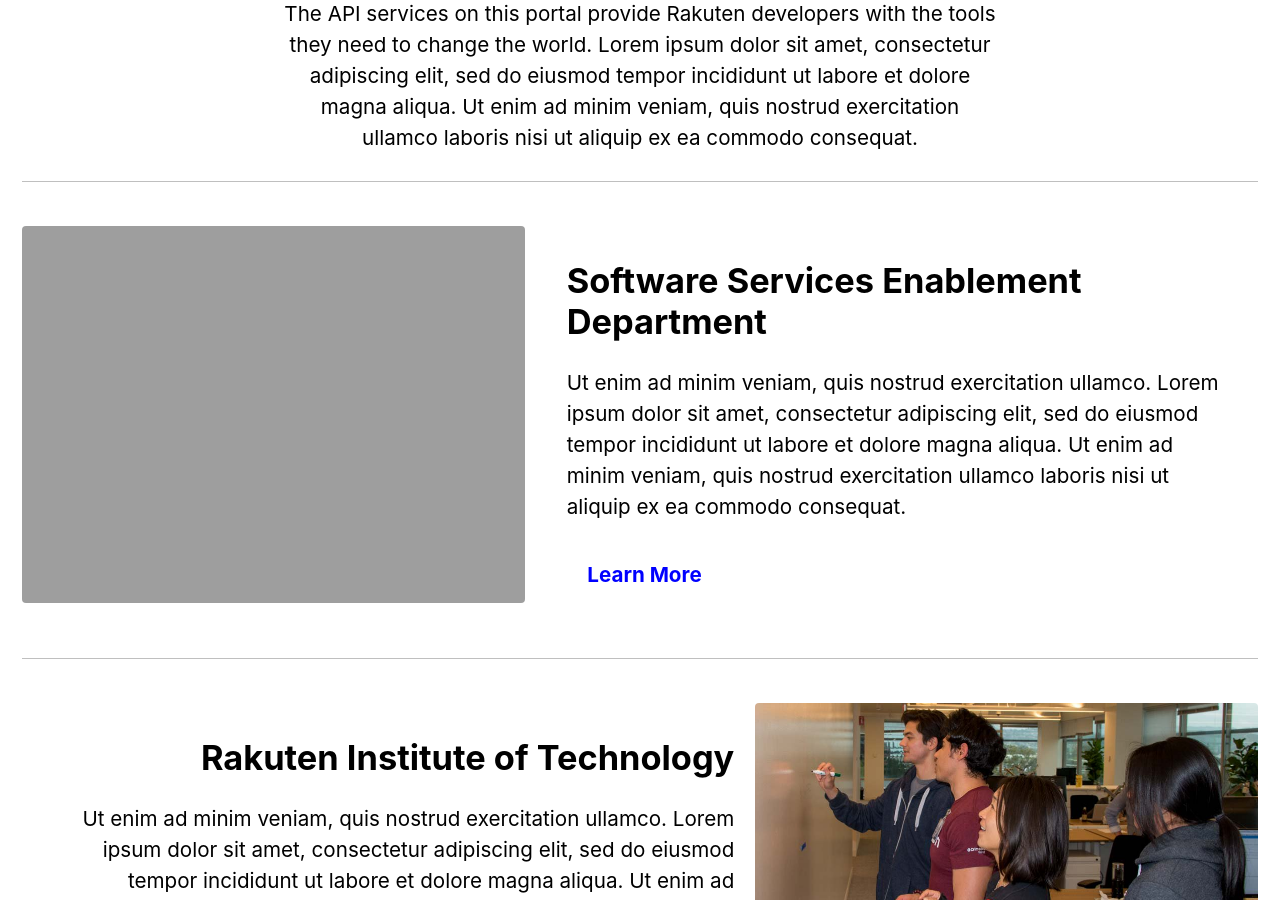
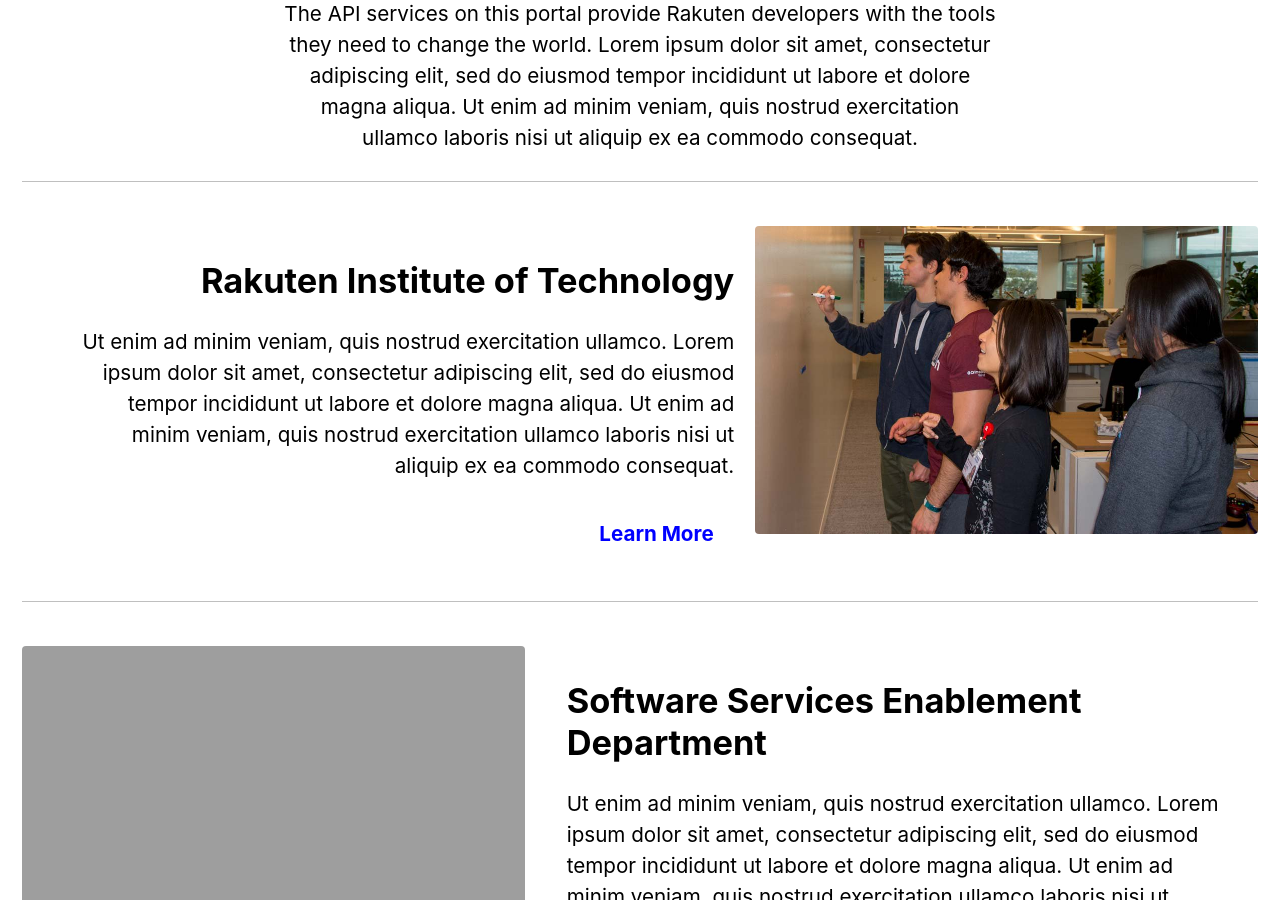
Before and after one commit to Nikko-Foti/devPortal, a Jekyll site: the page built from index.md, in a window 1280 px wide and 900 px high, scrolled down 435 px. Built offline with Jekyll 4.4.1, drawn with Linux system fonts in a browser that asks for light colours; part of the change alters nothing that is shown; some of the changed text lies outside the part shown.

Commit message:
changed order

```diff
--- a/_config.yml
+++ b/_config.yml
@@ -11,10 +11,10 @@ minimal_mistakes_skin    : "contrast" # "air", "contrast", "dark", "dirt", "mint
 locale                   : "en"
 title                    : "Rakuten Developers"
 title_separator          : "-"
-name                     : "Your Name"
+name                     : "Rakuten"
 description              : "An amazing website."
 url                      : # the base hostname & protocol for your site e.g. "https://mmistakes.github.io"
-baseurl                  : # the subpath of your site, e.g. "/blog"
+# baseurl                  : "devPortal"
 repository               : # GitHub username/repo-name e.g. "mmistakes/minimal-mistakes"
 teaser                   : # path of fallback teaser image, e.g. "/assets/images/500x300.png"
 # breadcrumbs            : false # true, false (default)
--- a/index.md
+++ b/index.md
@@ -1,8 +1,8 @@
 ---
 layout: splash
 header:
-    overlay_image: /assets/images/code.jpg
-    overlay_filter: "0.3"
+    overlay_image: /assets/images/desks.jpg
+    overlay_filter: "0.8"
 excerpt: Empowering the world
 intro:
 - excerpt: The API services on this portal provide Rakuten developers with the tools they need to change the world. Lorem ipsum dolor sit amet, consectetur adipiscing elit, sed do eiusmod tempor incididunt ut labore et dolore magna aliqua. Ut enim ad minim veniam, quis nostrud exercitation ullamco laboris nisi ut aliquip ex ea commodo consequat.
@@ -11,20 +11,25 @@ row1:
   title: "Software Services Enablement Department"
   excerpt: "Ut enim ad minim veniam, quis nostrud exercitation ullamco. Lorem ipsum dolor sit amet, consectetur adipiscing elit, sed do eiusmod tempor incididunt ut labore et dolore magna aliqua. Ut enim ad minim veniam, quis nostrud exercitation ullamco laboris nisi ut aliquip ex ea commodo consequat."
   url: "/ssed/"
+  btn_label: "Learn More"
+  btn_class: "btn--secondary"
 row2:
 - image_path: /assets/images/whiteboard.jpg
   title: "Rakuten Institute of Technology"
   excerpt: "Ut enim ad minim veniam, quis nostrud exercitation ullamco. Lorem ipsum dolor sit amet, consectetur adipiscing elit, sed do eiusmod tempor incididunt ut labore et dolore magna aliqua. Ut enim ad minim veniam, quis nostrud exercitation ullamco laboris nisi ut aliquip ex ea commodo consequat."
   url: "/rit/"
+  btn_label: "Learn More"
+  btn_class: "btn--secondary"
 row3:
 - image_path: /assets/images/roundtable.jpg
   title: "Cloud Operations"
   excerpt: "Ut enim ad minim veniam, quis nostrud exercitation ullamco. Lorem ipsum dolor sit amet, consectetur adipiscing elit, sed do eiusmod tempor incididunt ut labore et dolore magna aliqua. Ut enim ad minim veniam, quis nostrud exercitation ullamco laboris nisi ut aliquip ex ea commodo consequat."
   url: "cloudops"
+  btn_label: "Learn More"
+  btn_class: "btn--secondary"
 ---
 
 {% include feature_row id="intro" type="center" %}
-
+{% include feature_row id="row2" type="right" %}
 {% include feature_row id="row1" type="left" %}
-{% include feature_row id="row2" type="right" %}
 {% include feature_row id="row3" type="left" %}
```
Also changed, not shown: 1 other file.
